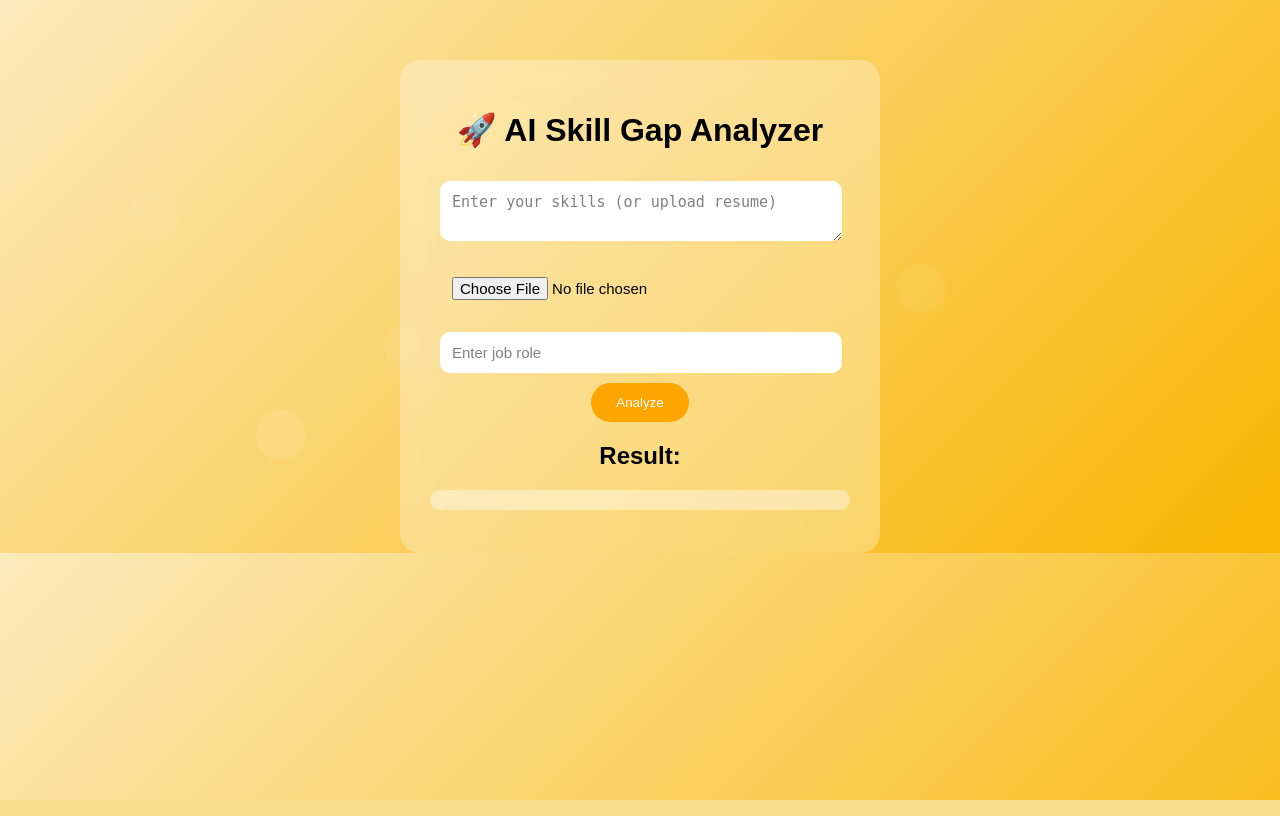
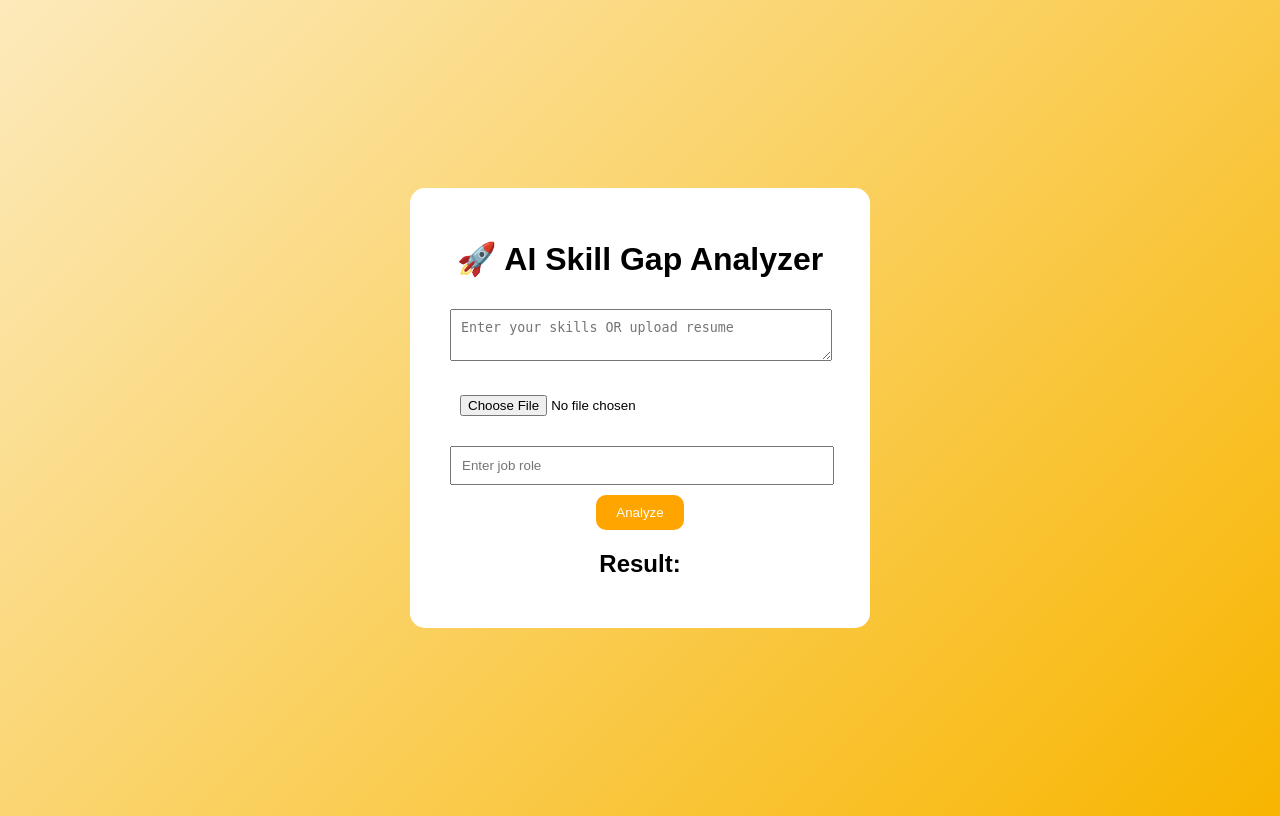
Before and after one commit to YKasthuriPoojitha/AI-Skill-Gap-Analyzer-using-Flask-and-JavaScript-to-detect-missing-skills-and-generate-learning-road, a Flask app: page / in a window 1280 px wide. Run offline with Flask 3, Linux system fonts and the light colour scheme.

Commit message:
final fix

```diff
--- a/app.py
+++ b/app.py
@@ -1,57 +1,55 @@
 from flask import Flask, render_template, request, jsonify
+from flask_cors import CORS
+from PyPDF2 import PdfReader
 import os
-import re
-from PyPDF2 import PdfReader
 
 app = Flask(__name__)
+CORS(app)
 
 # 🔥 Extract text from PDF
 def extract_text_from_pdf(file):
     reader = PdfReader(file)
     text = ""
     for page in reader.pages:
-        text += page.extract_text()
+        if page.extract_text():
+            text += page.extract_text()
     return text
 
 
-# 🔥 NLP Skill Extraction
+# 🔥 NLP skill extraction
 def extract_skills(text):
     text = text.lower()
 
-    skill_keywords = [
+    skills_list = [
         "python", "java", "c", "c++", "html", "css",
         "javascript", "react", "node", "sql",
         "excel", "power bi", "machine learning"
     ]
 
-    found = []
-
-    for skill in skill_keywords:
-        if skill in text:
-            found.append(skill)
-
+    found = [skill for skill in skills_list if skill in text]
     return list(set(found))
 
 
-# 🏠 Home
 @app.route("/")
 def home():
     return render_template("index.html")
 
 
-# 🔍 Analyze
 @app.route("/analyze", methods=["POST"])
 def analyze():
     try:
-        job_role = ""
+        # ✅ HANDLE PDF OR TEXT INPUT
+        if request.content_type and "multipart/form-data" in request.content_type:
+            file = request.files.get("file")
+            job_role = request.form.get("jobRole", "").lower()
 
-        # 📄 If PDF uploaded
-        if 'file' in request.files and request.files['file'].filename != "":
-            file = request.files['file']
-            resume = extract_text_from_pdf(file)
-            job_role = request.form.get("jobRole", "").lower()
+            if file:
+                resume = extract_text_from_pdf(file)
+            else:
+                resume = ""
+
         else:
-            data = request.get_json()
+            data = request.get_json(silent=True) or {}
             resume = data.get("resume", "")
             job_role = data.get("jobRole", "").lower()
 
@@ -84,7 +82,6 @@ def analyze():
         return jsonify({"error": str(e)}), 500
 
 
-# 🚀 Run
 if __name__ == "__main__":
     port = int(os.environ.get("PORT", 5000))
     app.run(host="0.0.0.0", port=port)
--- a/requirements.txt
+++ b/requirements.txt
@@ -1,3 +1,4 @@
 flask
 gunicorn
 PyPDF2
+flask-cors
--- a/static/style.css
+++ b/static/style.css
@@ -1,80 +1,34 @@
 body {
-    margin: 0;
-    font-family: 'Poppins', sans-serif;
+    font-family: Arial;
     background: linear-gradient(135deg, #fceabb, #f8b500);
-    overflow: hidden;
+    display: flex;
+    justify-content: center;
+    align-items: center;
+    height: 100vh;
 }
 
-/* BUBBLES */
-.bubbles span {
-    position: absolute;
-    bottom: -100px;
-    width: 50px;
-    height: 50px;
-    background: rgba(255,255,255,0.4);
-    border-radius: 50%;
-    animation: rise 10s linear infinite;
-}
-
-.bubbles span:nth-child(1){ left:10%; animation-duration:8s;}
-.bubbles span:nth-child(2){ left:20%; animation-duration:12s;}
-.bubbles span:nth-child(3){ left:30%; animation-duration:10s;}
-.bubbles span:nth-child(4){ left:50%; animation-duration:7s;}
-.bubbles span:nth-child(5){ left:70%; animation-duration:9s;}
-
-@keyframes rise {
-    0% { transform: translateY(0); opacity: 0.6; }
-    100% { transform: translateY(-100vh); opacity: 0; }
-}
-
-/* CARD */
 .container {
-    position: relative;
-    z-index: 1;
-    background: rgba(255,255,255,0.3);
-    backdrop-filter: blur(15px);
+    background: white;
     padding: 30px;
-    width: 420px;
-    margin: auto;
-    margin-top: 60px;
-    border-radius: 20px;
+    border-radius: 15px;
+    width: 400px;
     text-align: center;
 }
 
-/* INPUT */
 textarea, input {
     width: 90%;
-    padding: 12px;
+    padding: 10px;
     margin: 10px;
-    border-radius: 10px;
-    border: none;
-    font-size: 15px;
 }
 
-::placeholder {
-    color: gray;
-}
-
-/* BUTTON */
 button {
-    padding: 12px 25px;
+    padding: 10px 20px;
     background: orange;
     color: white;
     border: none;
-    border-radius: 25px;
-    cursor: pointer;
-    transition: 0.3s;
+    border-radius: 10px;
 }
 
-button:hover {
-    background: darkorange;
-    transform: scale(1.05);
-}
-
-/* OUTPUT */
 pre {
     text-align: left;
-    background: rgba(255,255,255,0.4);
-    padding: 10px;
-    border-radius: 10px;
 }
--- a/templates/index.html
+++ b/templates/index.html
@@ -2,20 +2,15 @@
 <html>
 <head>
     <title>AI Skill Gap Analyzer</title>
-
     <link rel="stylesheet" href="{{ url_for('static', filename='style.css') }}">
 </head>
 
 <body>
 
-<div class="bubbles">
-    <span></span><span></span><span></span><span></span><span></span>
-</div>
-
 <div class="container">
     <h1>🚀 AI Skill Gap Analyzer</h1>
 
-    <textarea id="resume" placeholder="Enter your skills (or upload resume)"></textarea>
+    <textarea id="resume" placeholder="Enter your skills OR upload resume"></textarea>
 
     <input type="file" id="file">
 
@@ -36,9 +31,9 @@ async function analyze() {
 
     output.innerText = "Analyzing...";
 
-    let response;
+    try {
+        let response;
 
-    try {
         if (fileInput) {
             const formData = new FormData();
             formData.append("file", fileInput);
@@ -62,6 +57,10 @@ async function analyze() {
             });
         }
 
+        if (!response.ok) {
+            throw new Error("Server error");
+        }
+
         const data = await response.json();
 
         output.innerText =
@@ -71,7 +70,7 @@ async function analyze() {
             "Roadmap:\n" + data.roadmap.join("\n");
 
     } catch (error) {
-        output.innerText = "Error: " + error;
+        output.innerText = "Error: " + error.message;
     }
 }
 </script>
```
